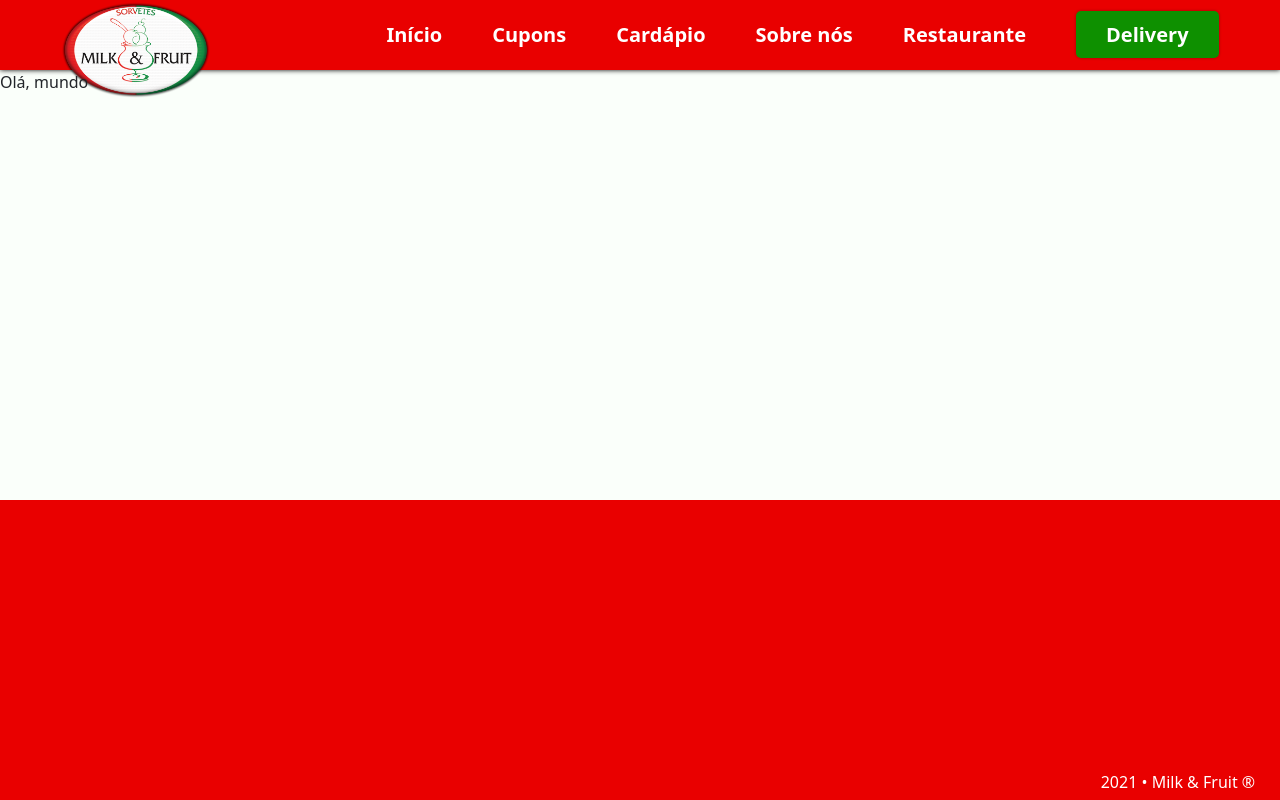
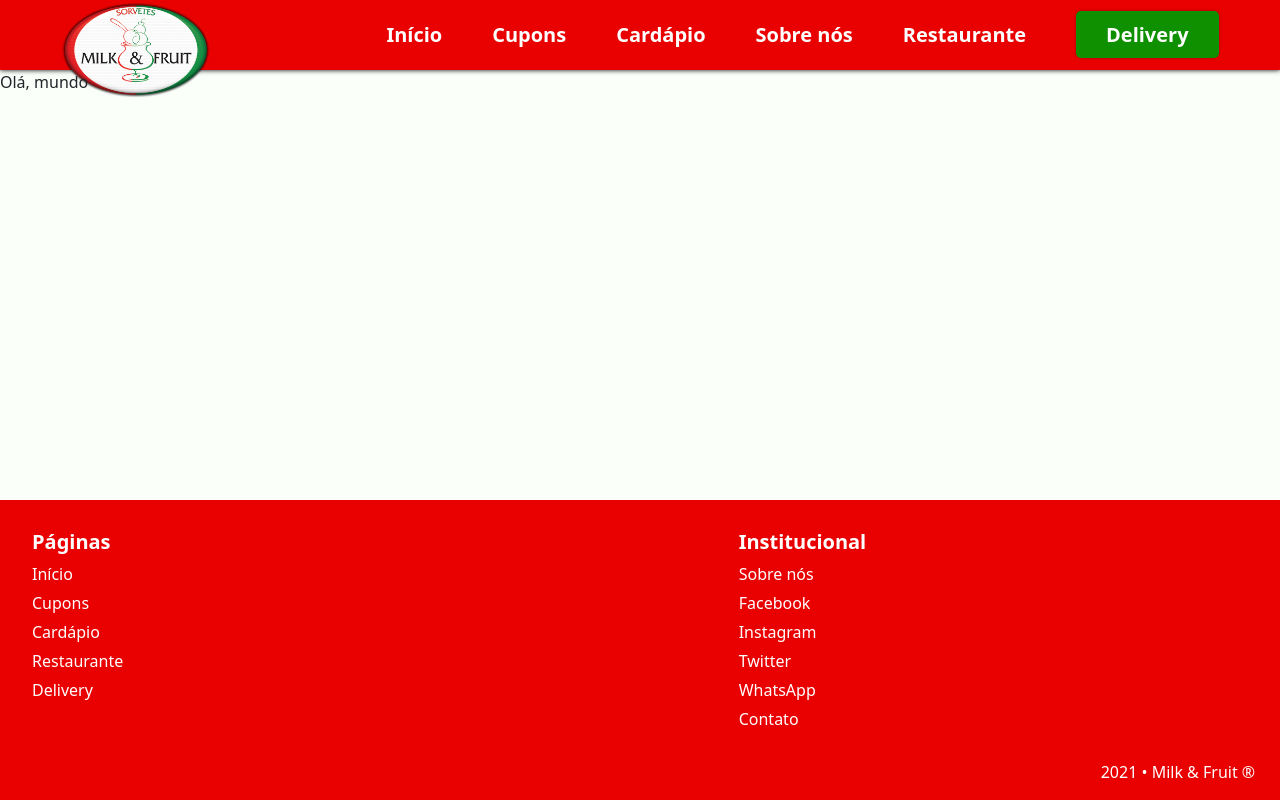
Before and after one commit to gaoliver/milkefruit-react, a React (Create React App) app: page / in a window 1280 px wide. Built offline with nearby package versions, Linux system fonts and the light colour scheme.

Commit message:
feat: Footer structure

```diff
--- a/src/components/Footer/footer.scss
+++ b/src/components/Footer/footer.scss
@@ -4,9 +4,31 @@ footer {
     position: fixed;
     bottom: 0;
     .pages {
-        height: 240px;
+        height: 200px;
         margin-inline: 20px;
-        margin-block: 15px;
+        margin-block: 30px;
+        h5 {
+            color: white;
+            font-weight: bold;
+        }
+        ul {
+            width: 100%;
+            height: 100%;
+            display: flex;
+            flex-direction: column;
+            gap: 5px;
+            padding-left: 0 !important;
+            li {
+                list-style: none;
+                a {
+                    color: white;
+                    text-decoration: none;
+                    &:hover {
+                        text-decoration: underline;
+                    }
+                }
+            }
+        }
     }
     .bottom {
         width: 98%;
--- a/src/components/Footer/index.tsx
+++ b/src/components/Footer/index.tsx
@@ -7,9 +7,50 @@ function Footer() {
 
   return (
     <footer className="container-fluid">
-      <div className="row">
-        <div className="col-5 pages"></div>
-        <div className="col-5 pages"></div>
+      <div className="row justify-content-between">
+        <div className="col-5 pages">
+          <h5>Páginas</h5>
+          <ul>
+            <li>
+              <a href="#">Início</a>
+            </li>
+            <li>
+              <a href="#">Cupons</a>
+            </li>
+            <li>
+              <a href="#">Cardápio</a>
+            </li>
+            <li>
+              <a href="#">Restaurante</a>
+            </li>
+            <li>
+              <a href="#">Delivery</a>
+            </li>
+          </ul>
+        </div>
+        <div className="col-5 pages">
+          <h5>Institucional</h5>
+          <ul>
+            <li>
+              <a href="#">Sobre nós</a>
+            </li>
+            <li>
+              <a href="#">Facebook</a>
+            </li>
+            <li>
+              <a href="#">Instagram</a>
+            </li>
+            <li>
+              <a href="#">Twitter</a>
+            </li>
+            <li>
+              <a href="#">WhatsApp</a>
+            </li>
+            <li>
+              <a href="#">Contato</a>
+            </li>
+          </ul>
+        </div>
       </div>
       <div className="row justify-content-center">
         <div className="bottom">{`${year} • Milk & Fruit`} &reg;</div>
```
